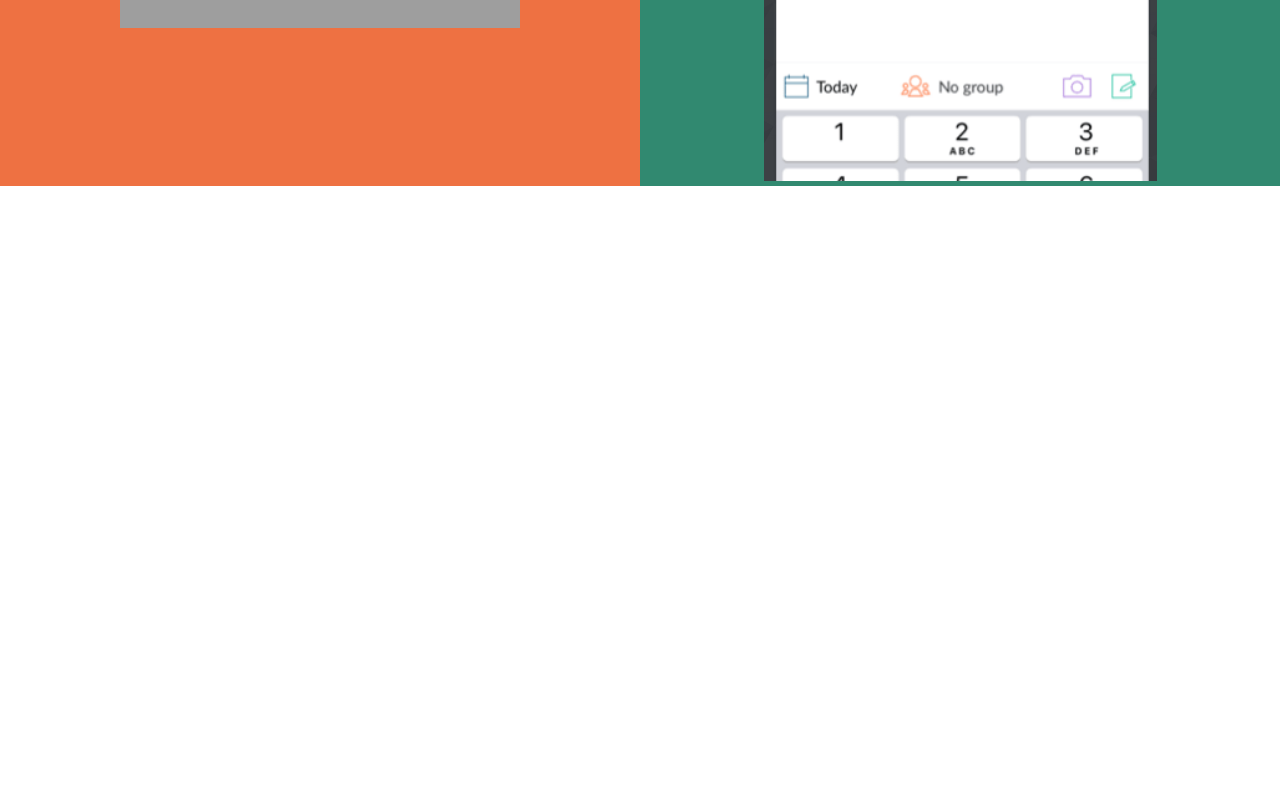
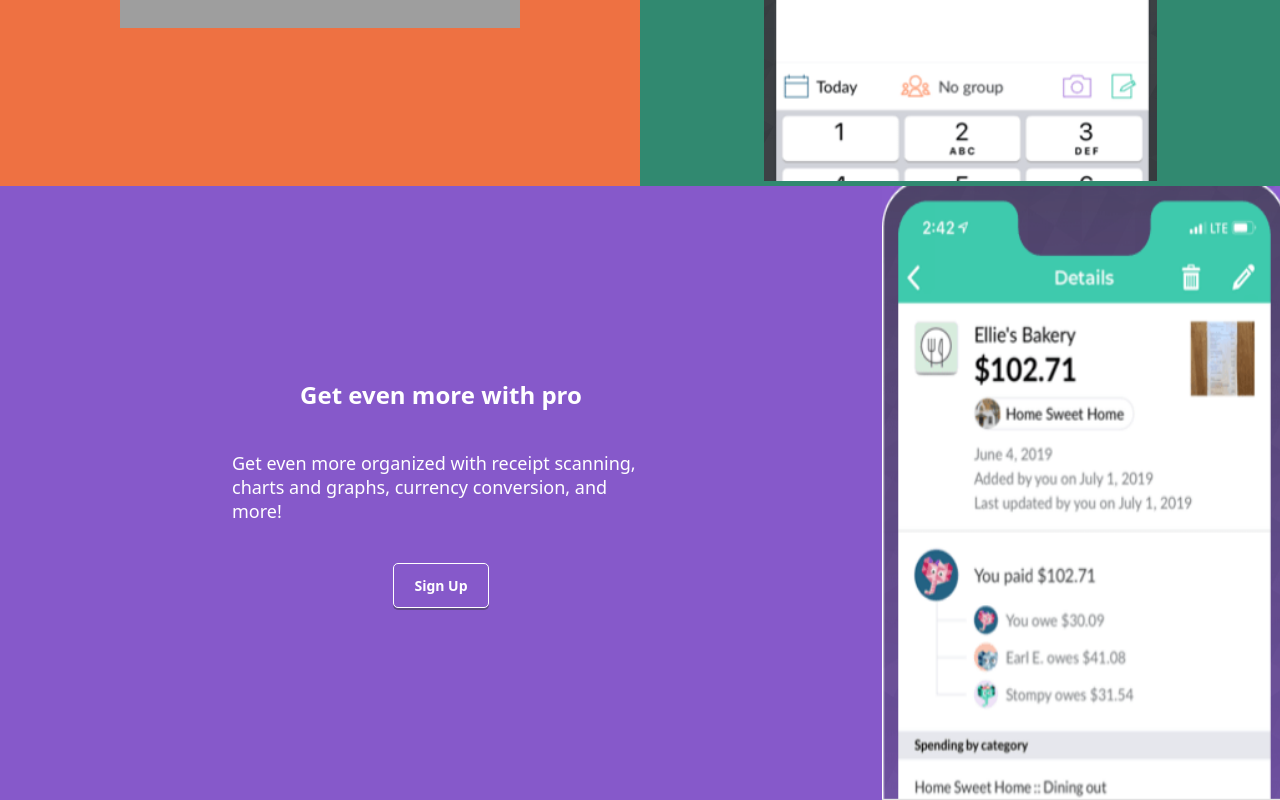
Before and after one commit to jeffreyguezou/SplitWiseClone, a React (Create React App) app: page / in a window 1280 px wide. Shown: the part 2280-3080 px from the top of the page. Before the commit the page ends 2466 px from the top, so only its background shows below. Built offline with nearby package versions, Linux system fonts and the light colour scheme; grey boxes are pictures that could not be loaded; a web font is replaced by a local one.

Commit message:
get pro section in main page

```diff
--- a/src/App.css
+++ b/src/App.css
@@ -259,3 +259,26 @@
   color: white;
   padding: 2.5rem;
 }
+.proSection {
+  display: flex;
+  background-color: #8659ca;
+}
+.proText {
+  width: 50%;
+  display: flex;
+  flex-direction: column;
+  align-items: center;
+  justify-content: center;
+  padding: 15%;
+}
+.signUpBtn {
+  padding: 0.75rem 1.25rem;
+  background-color: transparent;
+  box-shadow: 0 2px 0 0 rgba(55, 59, 63, 0.5);
+  border-radius: 5px;
+  border: 1px solid white;
+  color: white;
+  font-size: 0.875rem;
+  font-weight: bold;
+  cursor: pointer;
+}
--- /dev/null
+++ b/src/Components/GetProSection.js
@@ -0,0 +1,28 @@
+import prosection from "../Assets/ProSection.png";
+import { motion } from "framer-motion";
+const GetProSection = () => {
+  return (
+    <div className="proSection">
+      <div className="proText">
+        <div className="featureTitle">
+          <span>Get even more with pro</span>
+        </div>
+        <div className="featureText">
+          <span>
+            Get even more organized with receipt scanning, charts and graphs,
+            currency conversion, and more!
+          </span>
+        </div>
+        <motion.button
+          whileHover={{ scale: 0.9 }}
+          transition={{ duration: 0.1 }}
+          className="signUpBtn"
+        >
+          Sign Up
+        </motion.button>
+      </div>
+      <img src={prosection} alt="getpro"></img>
+    </div>
+  );
+};
+export default GetProSection;
--- a/src/Components/LandingPage.js
+++ b/src/Components/LandingPage.js
@@ -1,12 +1,13 @@
-import Header from "./Header"
-import MainSection from "./MainSection"
+import GetProSection from "./GetProSection";
+import Header from "./Header";
+import MainSection from "./MainSection";
 const LandingPage = () => {
-    return (
-        <div>
-            <Header />
-            <MainSection />
-        </div>
-    )
-
-}
-export default LandingPage
+  return (
+    <div>
+      <Header />
+      <MainSection />
+      <GetProSection />
+    </div>
+  );
+};
+export default LandingPage;
```
Also changed, not shown: src/Assets/ProSection.png (added).
